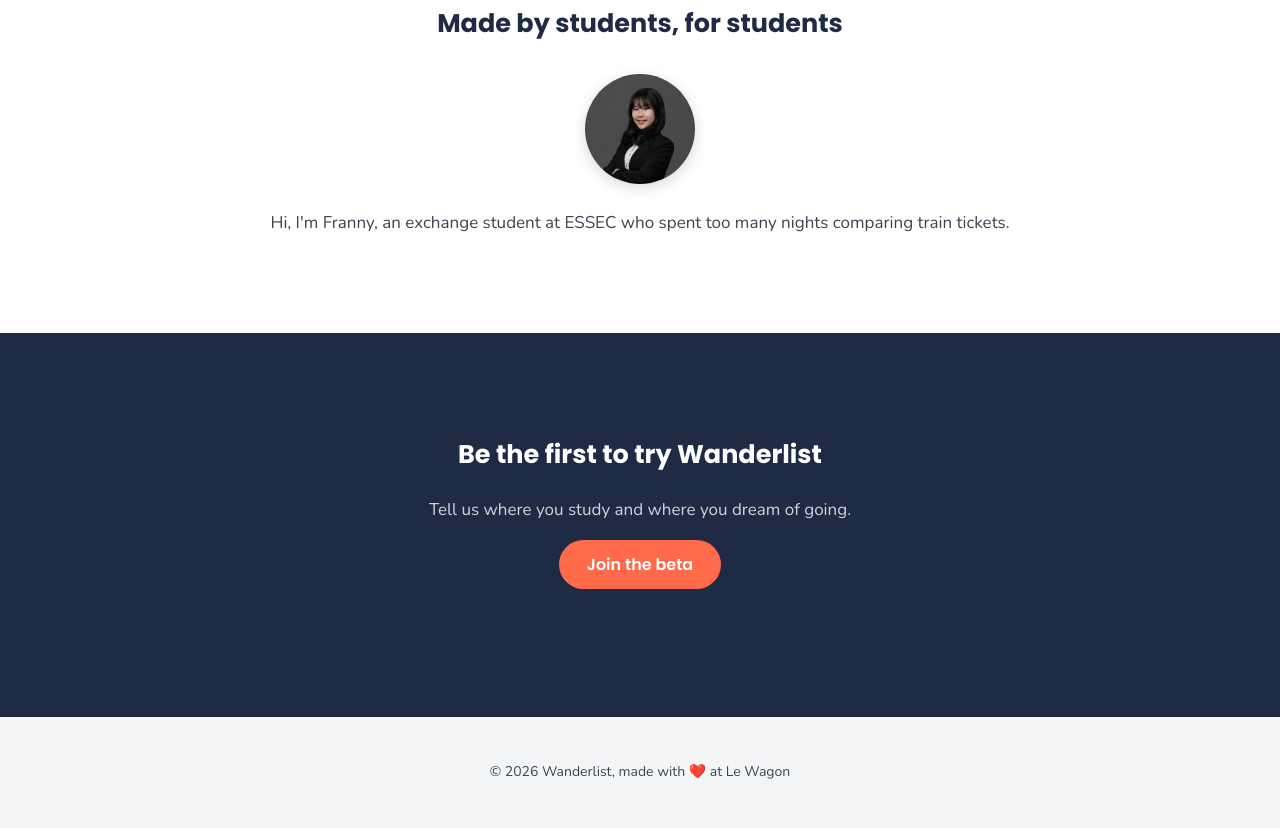
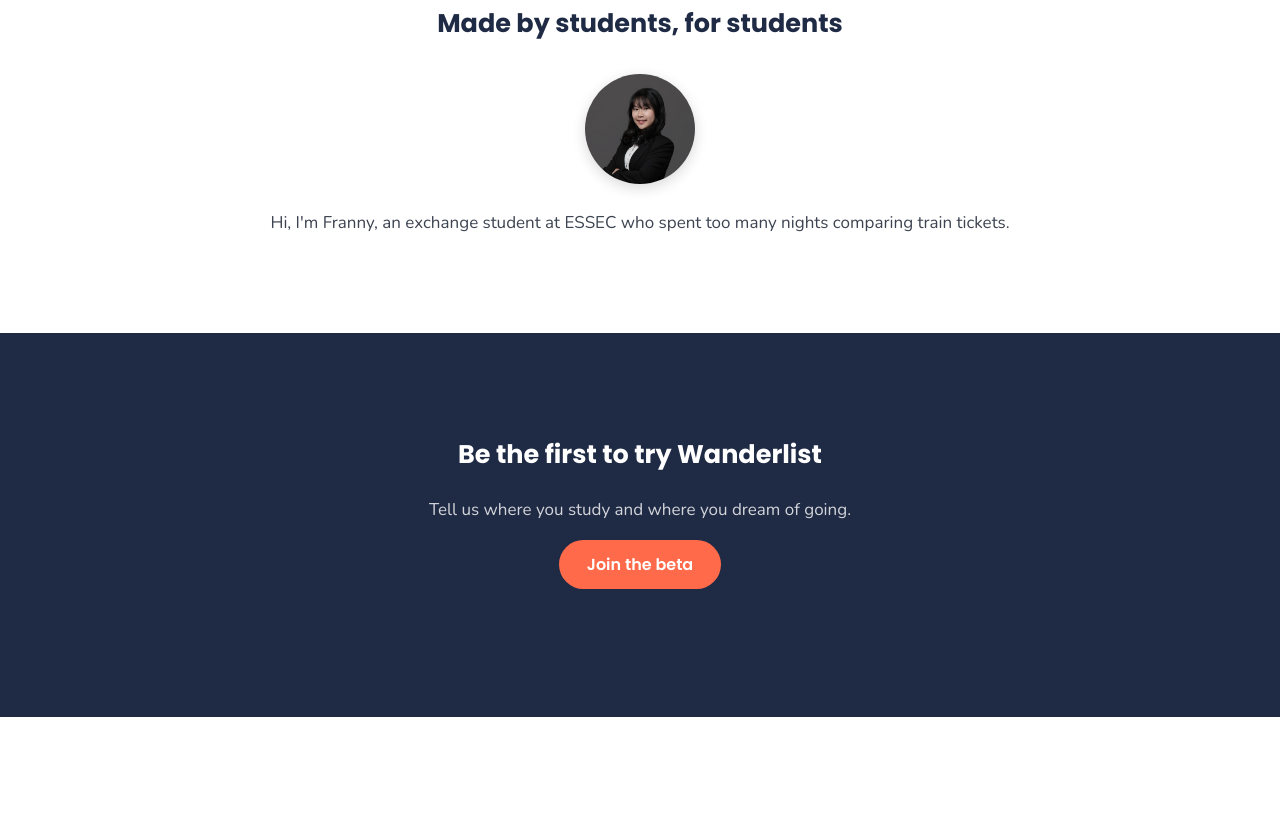
Before and after one commit to franny0912/wanderlist, a plain HTML site: page index.html in a window 1280 px wide. Shown: the part 1685-2513 px from the top of the page. After the commit the page ends 2402 px from the top, so only its background shows below. Drawn offline with nearby package versions, Linux system fonts and the light colour scheme; a script that the page names is missing.

Commit message:
Remove footer

```diff
--- a/css/components/footer.css
+++ /dev/null
@@ -1,7 +0,0 @@
-.footer {
-  padding: 30px 0;
-  background: #f4f5f7;
-  font-size: 14px;
-}
-.footer a { color: #1f2a44; font-size: 20px; }
-.footer a:hover { color: #ff6b4a; }
--- a/css/style.css
+++ b/css/style.css
@@ -10,7 +10,6 @@
 @import url("components/feature.css");
 @import url("components/card.css");
 @import url("components/signup.css");
-@import url("components/footer.css");
 
 /* General style rules for fonts and colors */
 body {
--- a/index.html
+++ b/index.html
@@ -105,13 +105,6 @@
       </div>
     </div>
 
-    <!-- Footer -->
-    <div class="footer">
-      <div class="container text-center">
-        <p>© 2026 Wanderlist, made with ❤️ at Le Wagon</p>
-      </div>
-    </div>
-
     <script src="//embed.typeform.com/next/embed.js"></script>
     <script src="js/main.js"></script>
   </body>
```
